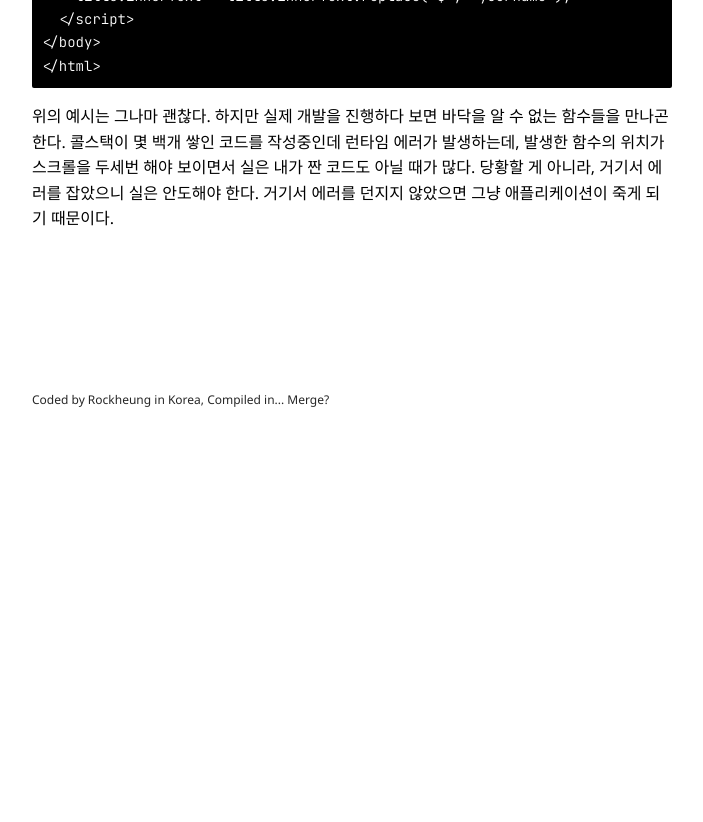
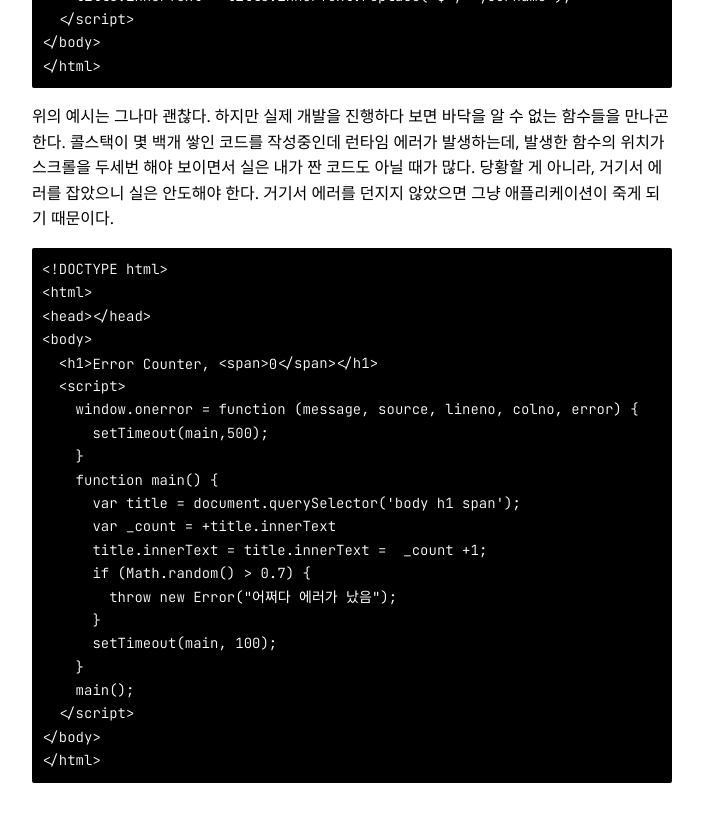
Before and after one commit to Rockheung/rockheung.github.io, a Jekyll site: the page built from _posts/2020-10-19-모던-JavaScript-튜토리얼-에러-핸들링.markdown, in a window 1280 px wide and 900 px high, scrolled down 4392 px. Shown: the top 822 px of the window, without its empty margins (288-991 px from the left). Built offline with Jekyll 4.4.1, drawn with Linux system fonts in a browser that asks for light colours; some web fonts are replaced; before the commit the page ends 4844 px from its top, so only the background shows below that.

Commit message:
에러 카운터

````diff
--- a/_posts/2020-10-19-모던-JavaScript-튜토리얼-에러-핸들링.markdown
+++ b/_posts/2020-10-19-모던-JavaScript-튜토리얼-에러-핸들링.markdown
@@ -199,3 +199,30 @@
 ```
 
 위의 예시는 그나마 괜찮다. 하지만 실제 개발을 진행하다 보면 바닥을 알 수 없는 함수들을 만나곤 한다. 콜스택이 몇 백개 쌓인 코드를 작성중인데 런타임 에러가 발생하는데, 발생한 함수의 위치가 스크롤을 두세번 해야 보이면서 실은 내가 짠 코드도 아닐 때가 많다. 당황할 게 아니라, 거기서 에러를 잡았으니 실은 안도해야 한다. 거기서 에러를 던지지 않았으면 그냥 애플리케이션이 죽게 되기 때문이다.
+
+
+
+```html
+<!DOCTYPE html>
+<html>
+<head></head>
+<body>
+  <h1>Error Counter, <span>0</span></h1>
+  <script>
+    window.onerror = function (message, source, lineno, colno, error) {
+      setTimeout(main,500);
+    }
+    function main() {
+      var title = document.querySelector('body h1 span');
+      var _count = +title.innerText
+      title.innerText = title.innerText =  _count +1;
+      if (Math.random() > 0.7) {
+        throw new Error("어쩌다 에러가 났음");
+      }
+      setTimeout(main, 100);
+    }
+    main();
+  </script>
+</body>
+</html>
+```
````
